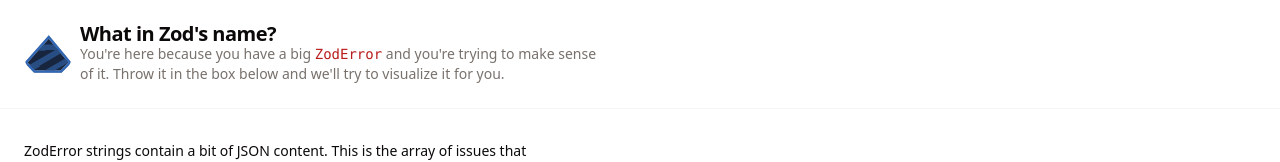
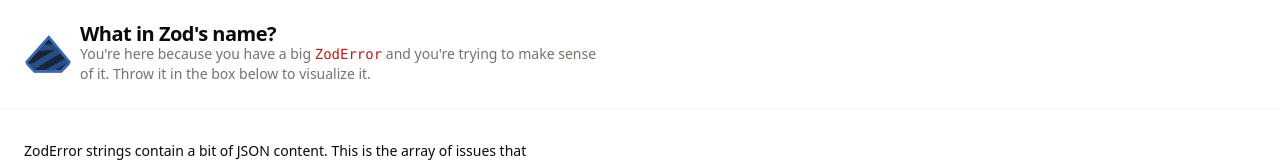
Before and after one commit to speakeasy-api/what-in-zods-name, a React (Vite) app: page / in a window 1280 px wide. Shown: the top 162 px of the page. Built offline with nearby package versions, Linux system fonts and the light colour scheme.

Commit message:
edit copy

```diff
--- a/src/app.tsx
+++ b/src/app.tsx
@@ -110,7 +110,7 @@ function App() {
                 You're here because you have a big{" "}
                 <code className="text-red-700 dark:text-red-500">ZodError</code>{" "}
                 and you're trying to make sense of it. Throw it in the box below
-                and we'll try to visualize it for you.
+                to visualize it.
               </p>
             </div>
           </div>
```
